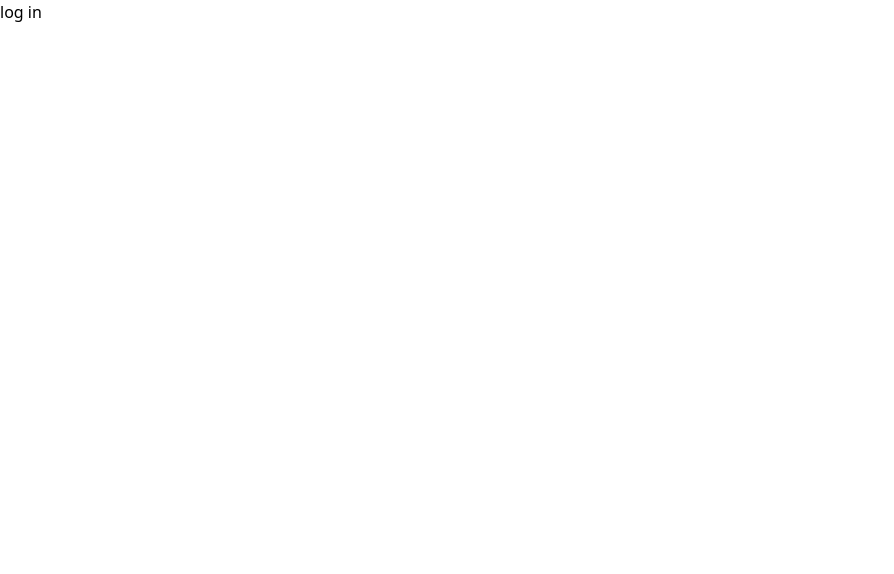
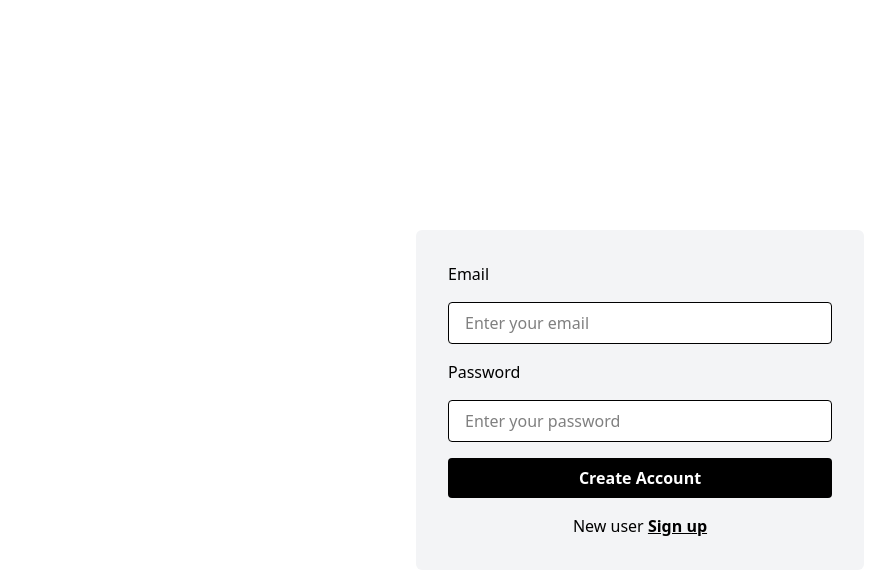
Before and after one commit to Rohitprj/E-Commerce-Frontend, a Next.js app: page /login in a window 1280 px wide. Shown: the top 574 px of the page, without its empty margins (0-894 px from the left). Built offline with nearby package versions, Linux system fonts and the light colour scheme.

Commit message:
feat: implement login and signup functionality with form handling and user feedback

```diff
--- a/src/app/login/page.tsx
+++ b/src/app/login/page.tsx
@@ -1,9 +1,52 @@
-import React from "react";
+"use client";
 
-export default function page() {
+import Link from "next/link";
+import React, { useState } from "react";
+
+export default function LoginPage() {
+  const [email, setEmail] = useState("");
+  const [password, setPassword] = useState("");
+
   return (
-    <div>
-      <div>log in</div>
+    <div className="flex items-center justify-center w-full h-screen">
+      <div className="flex flex-col gap-4 p-8 rounded-md w-full max-w-md bg-gray-100">
+        <label className="font-medium">Email</label>
+        <div className="flex border border-black rounded-sm bg-white px-2 py-2">
+          <input
+            type="email"
+            placeholder="Enter your email"
+            className="w-full outline-none border-0 px-2"
+            value={email}
+            onChange={(e) => setEmail(e.target.value)}
+          />
+        </div>
+
+        <label className="font-medium">Password</label>
+        <div className="flex border border-black rounded-sm bg-white px-2 py-2">
+          <input
+            type="password"
+            placeholder="Enter your password"
+            className="w-full outline-none border-0 px-2"
+            value={password}
+            onChange={(e) => setPassword(e.target.value)}
+          />
+        </div>
+
+        <button className="flex items-center justify-center gap-2 px-4 py-2 bg-black text-white rounded-sm font-semibold hover:bg-gray-900 transition">
+          Create Account
+          {/* <FaArrowRight /> */}
+        </button>
+        <div className="flex justify-center">
+          <h1>
+            New user{" "}
+            <Link href={"signup"}>
+              <button className="cursor-pointer underline font-bold">
+                Sign up
+              </button>
+            </Link>
+          </h1>
+        </div>
+      </div>
     </div>
   );
 }
--- a/src/app/signup/page.tsx
+++ b/src/app/signup/page.tsx
@@ -4,12 +4,52 @@ import Link from "next/link";
 import React, { useState } from "react";
 
 export default function SignupPage() {
+  const api = "https://backend.rohitkumar.site/auth/signUp";
+
   const [email, setEmail] = useState("");
   const [password, setPassword] = useState("");
+  const [loading, setLoading] = useState(false);
+  const [error, setError] = useState("");
+  const [success, setSuccess] = useState("");
+
+  async function signupApi() {
+    setLoading(true);
+    setError("");
+    setSuccess("");
+
+    try {
+      const res = await fetch(api, {
+        method: "POST",
+        headers: {
+          "Content-Type": "application/json",
+        },
+        body: JSON.stringify({ email, password }),
+      });
+
+      const data = await res.json();
+
+      if (res.ok) {
+        setSuccess("Account created successfully!");
+        setEmail("");
+        setPassword("");
+      } else {
+        setError(data.message || "Signup failed.");
+      }
+    } catch (err) {
+      setError("Something went wrong. Please try again later.");
+    } finally {
+      setLoading(false);
+    }
+  }
 
   return (
-    <div className="flex items-center justify-center w-full h-screen">
-      <div className="flex flex-col gap-4 p-8 rounded-md w-full max-w-md">
+    <div className="flex items-center justify-center w-full h-screen bg-gray-200">
+      <div className="flex flex-col gap-4 p-8 rounded-md w-full max-w-md bg-white shadow-md">
+        <h2 className="text-2xl font-bold text-center mb-2">Sign Up</h2>
+
+        {error && <p className="text-red-600">{error}</p>}
+        {success && <p className="text-green-600">{success}</p>}
+
         <label className="font-medium">Email</label>
         <div className="flex border border-black rounded-sm bg-white px-2 py-2">
           <input
@@ -32,15 +72,21 @@ export default function SignupPage() {
           />
         </div>
 
-        <button className="flex items-center justify-center gap-2 px-4 py-2 bg-black text-white rounded-sm font-semibold hover:bg-gray-900 transition">
-          Create Account
-          {/* <FaArrowRight /> */}
+        <button
+          onClick={signupApi}
+          disabled={loading}
+          className={`flex items-center justify-center gap-2 px-4 py-2 text-white rounded-sm font-semibold transition ${
+            loading ? "bg-gray-600" : "bg-black hover:bg-gray-900"
+          }`}
+        >
+          {loading ? "Creating..." : "Create Account"}
         </button>
-        <div className="flex justify-center">
+
+        <div className="flex justify-center mt-2">
           <h1>
-            Already have an account{" "}
-            <Link href={"login"}>
-              <button className="cursor-pointer underline font-bold">
+            Already have an account?{" "}
+            <Link href="/login">
+              <button className="cursor-pointer underline font-bold ml-1">
                 Log in
               </button>
             </Link>
```
